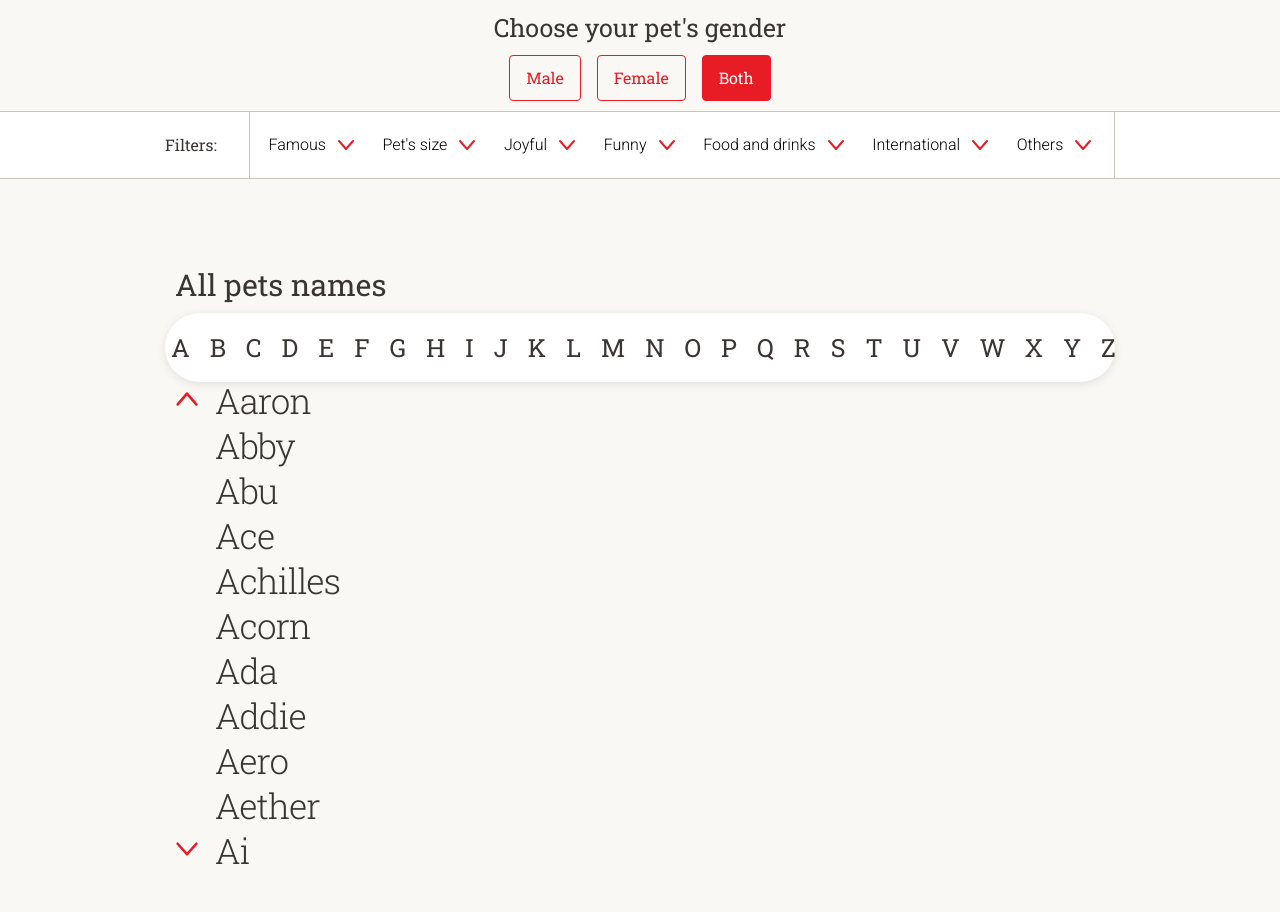
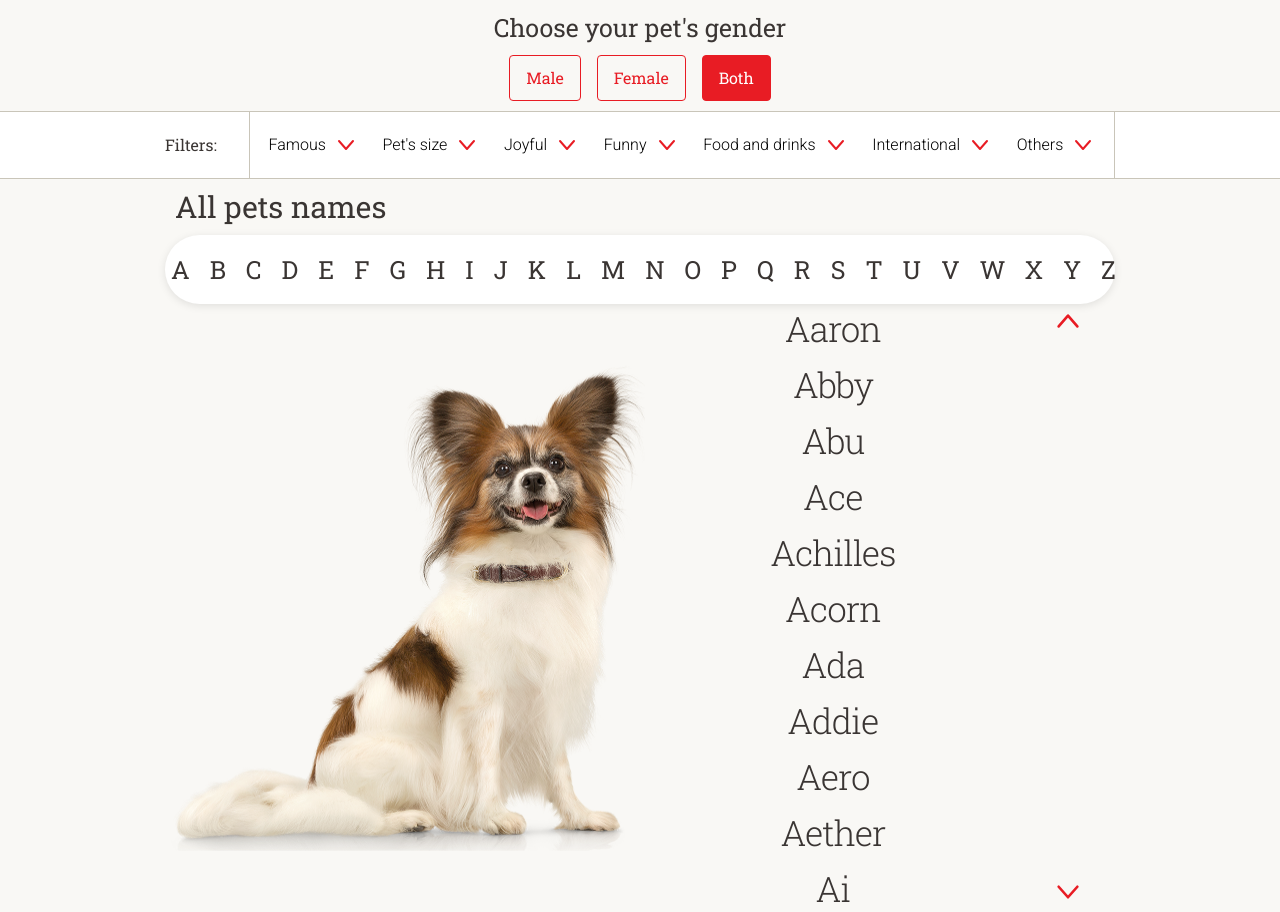
Before and after one commit to calvinjp/dog-name-generator, a React (Vite) app: page / in a window 1280 px wide. Before the commit the page ends 873 px from the top, so only its background shows below. Built offline with nearby package versions, Linux system fonts and the light colour scheme.

Commit message:
Finalizing UI

```diff
--- a/src/components/CategoryFilter/CategoryFilter.module.css
+++ b/src/components/CategoryFilter/CategoryFilter.module.css
@@ -75,5 +75,5 @@ label {
 }
 
 .container {
-  height: 146px;
+  /* height: 146px; */
 }
--- a/src/components/NamesList/NamesList.module.css
+++ b/src/components/NamesList/NamesList.module.css
@@ -18,6 +18,7 @@
   font-size: 35px;
   line-height: 100%;
   letter-spacing: -1px;
+  height: 48px;
 }
 
 .container {
@@ -27,6 +28,7 @@
   justify-content: space-between;
   width: 100%;
   box-sizing: border-box;
+  align-items: flex-start;
 }
 
 .pagination {
@@ -124,3 +126,17 @@
   flex-direction: row;
   width: 30%;
 }
+
+.centered {
+  justify-content: center;
+  width: 100%;
+}
+
+.centered .pagination {
+  order: 2;
+}
+
+.centered .buttonColumn {
+  order: 1;
+  padding-right: 0;
+}
--- a/src/components/NamesList/NamesList.tsx
+++ b/src/components/NamesList/NamesList.tsx
@@ -2,6 +2,7 @@ import styles from "./NamesList.module.css";
 import type { Category, PetName } from "../../App";
 import chevron from "../../../public/icons/Chevron.svg";
 // import male from "../../../public/icons/Male.svg";
+import dog from "../../../public/images/Dog.png";
 
 type NamesListProps = {
   petNames: PetName[];
@@ -59,21 +60,27 @@ export default function NamesList({
 
   return (
     <div className={styles.container}>
-      <div className={styles.nameListContainer}>
+      <div
+        className={`${styles.nameListContainer} ${
+          !selectedName ? styles.centered : ""
+        }`}
+      >
+        {!selectedName && <img src={dog} alt="dog" />}
+
         <div className={styles.pagination}>
           <button
             className={styles.chevronButton}
             onClick={() => setCurrentPage((prev) => prev - 1)}
             disabled={currentPage === 1}
           >
-            <img src={chevron} alt="icon" className={styles.chevronUp} />
+            <img src={chevron} alt="iconUp" className={styles.chevronUp} />
           </button>
           <button
             className={styles.chevronButton}
             onClick={() => setCurrentPage((prev) => prev + 1)}
             disabled={currentPage === totalPages}
           >
-            <img src={chevron} alt="icon" className={styles.chevronDown} />
+            <img src={chevron} alt="iconDown" className={styles.chevronDown} />
           </button>
         </div>
         <div className={styles.buttonColumn}>
```
Also changed, not shown: public/images/Dog.png (added).
